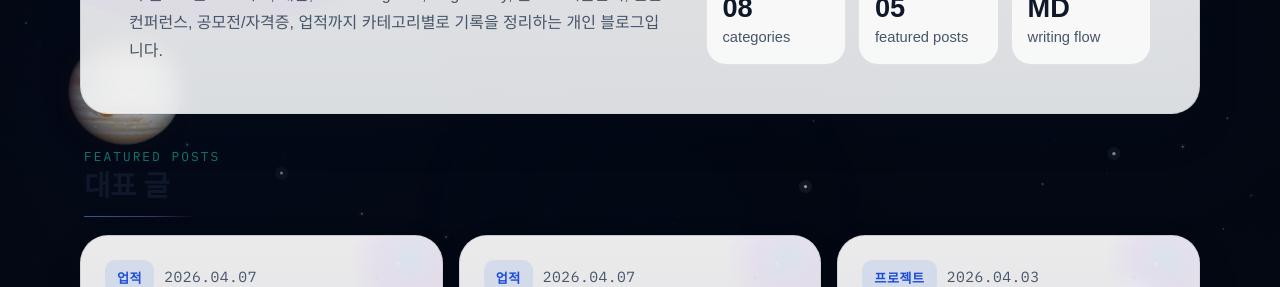
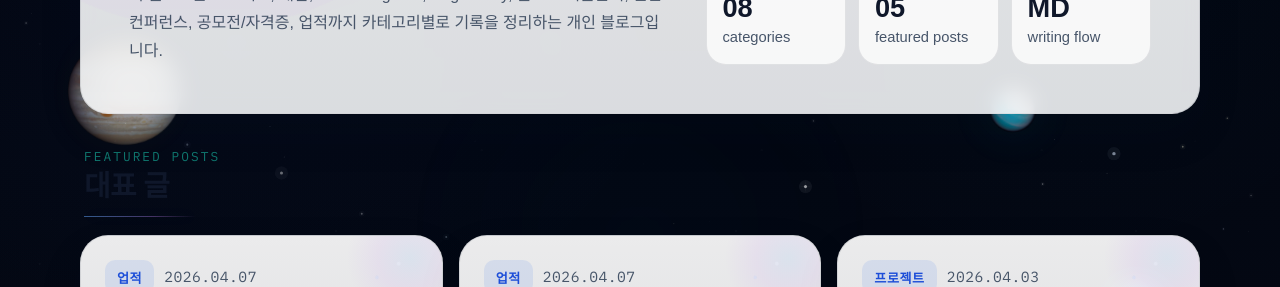
Before and after one commit to katarinabluu-gosegulover/Hercent.github.io, a Jekyll site: the page built from index.html, in a window 1280 px wide. Shown: the part 449-736 px from the top of the page. Built offline with Jekyll 4.4.1, drawn with Linux system fonts in a browser that asks for light colours; some web fonts are replaced.

Commit message:
Add more planet imagery to space backdrop

```diff
--- a/assets/site.js
+++ b/assets/site.js
@@ -303,6 +303,14 @@
     {
       name: "neptune",
       file: "images/space/neptune.webp"
+    },
+    {
+      name: "uranus",
+      file: "images/space/uranus.webp"
+    },
+    {
+      name: "mars",
+      file: "images/space/mars.webp"
     }
   ];
 
--- a/assets/styles.css
+++ b/assets/styles.css
@@ -178,6 +178,30 @@
 .space-planet-neptune::before {
   inset: 12%;
   background: radial-gradient(circle at center, rgba(125, 211, 252, 0.22) 0%, rgba(59, 130, 246, 0.12) 40%, transparent 72%);
+}
+
+.space-planet-uranus {
+  right: 18%;
+  top: 58%;
+  width: 82px;
+  animation: planet-float-medium 20s ease-in-out infinite;
+}
+
+.space-planet-uranus::before {
+  inset: 12%;
+  background: radial-gradient(circle at center, rgba(191, 219, 254, 0.24) 0%, rgba(34, 211, 238, 0.14) 38%, transparent 72%);
+}
+
+.space-planet-mars {
+  left: 14%;
+  top: 26%;
+  width: 74px;
+  animation: planet-float-fast 19s ease-in-out infinite;
+}
+
+.space-planet-mars::before {
+  inset: 12%;
+  background: radial-gradient(circle at center, rgba(251, 146, 60, 0.20) 0%, rgba(239, 68, 68, 0.12) 40%, transparent 72%);
 }
 
 .space-blackhole-shell {
@@ -2442,6 +2466,14 @@
   background: radial-gradient(circle at center, rgba(125, 211, 252, 0.28) 0%, rgba(59, 130, 246, 0.16) 40%, transparent 72%);
 }
 
+:root[data-theme="dark"] .space-planet-uranus::before {
+  background: radial-gradient(circle at center, rgba(191, 219, 254, 0.28) 0%, rgba(34, 211, 238, 0.18) 38%, transparent 72%);
+}
+
+:root[data-theme="dark"] .space-planet-mars::before {
+  background: radial-gradient(circle at center, rgba(251, 146, 60, 0.24) 0%, rgba(239, 68, 68, 0.16) 40%, transparent 72%);
+}
+
 :root[data-theme="dark"] .space-singularity {
   opacity: 1;
 }
@@ -2694,6 +2726,18 @@
     width: 76px;
   }
 
+  .space-planet-uranus {
+    right: 16%;
+    top: 60%;
+    width: 66px;
+  }
+
+  .space-planet-mars {
+    left: 10%;
+    top: 30%;
+    width: 58px;
+  }
+
   .hero::before {
     left: -118px;
     top: -164px;
@@ -2782,6 +2826,18 @@
     width: 56px;
   }
 
+  .space-planet-uranus {
+    right: 14%;
+    top: 64%;
+    width: 50px;
+  }
+
+  .space-planet-mars {
+    left: 4%;
+    top: 34%;
+    width: 44px;
+  }
+
   .site-header::after {
     left: 8px;
     right: 8px;
```
Also changed, not shown: assets/images/space/mars.webp (added), assets/images/space/uranus.webp (added).
